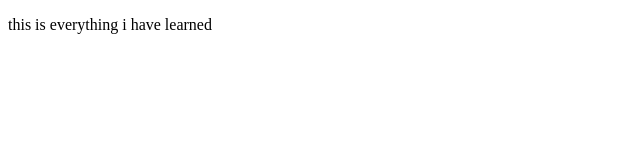
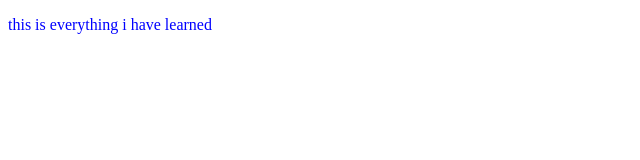
Before and after one commit to Ruffmantom/ruffmantom.github.io, a plain HTML site: page index.html in a window 1280 px wide. Shown: the whole page, without its empty margins (0-640 px from the left). Drawn offline with Linux system fonts and the light colour scheme.

Commit message:
added styles

```diff
--- a/index.html
+++ b/index.html
@@ -4,6 +4,7 @@
     <meta charset="UTF-8">
     <meta name="viewport" content="width=device-width, initial-scale=1.0">
     <meta http-equiv="X-UA-Compatible" content="ie=edge">
+    <link rel="stylesheet" href="styles.css">
     <title>Portfolio Site</title>
 </head>
 <body>
--- /dev/null
+++ b/styles.css
@@ -0,0 +1,4 @@
+p{
+
+    color: blue
+}
```
